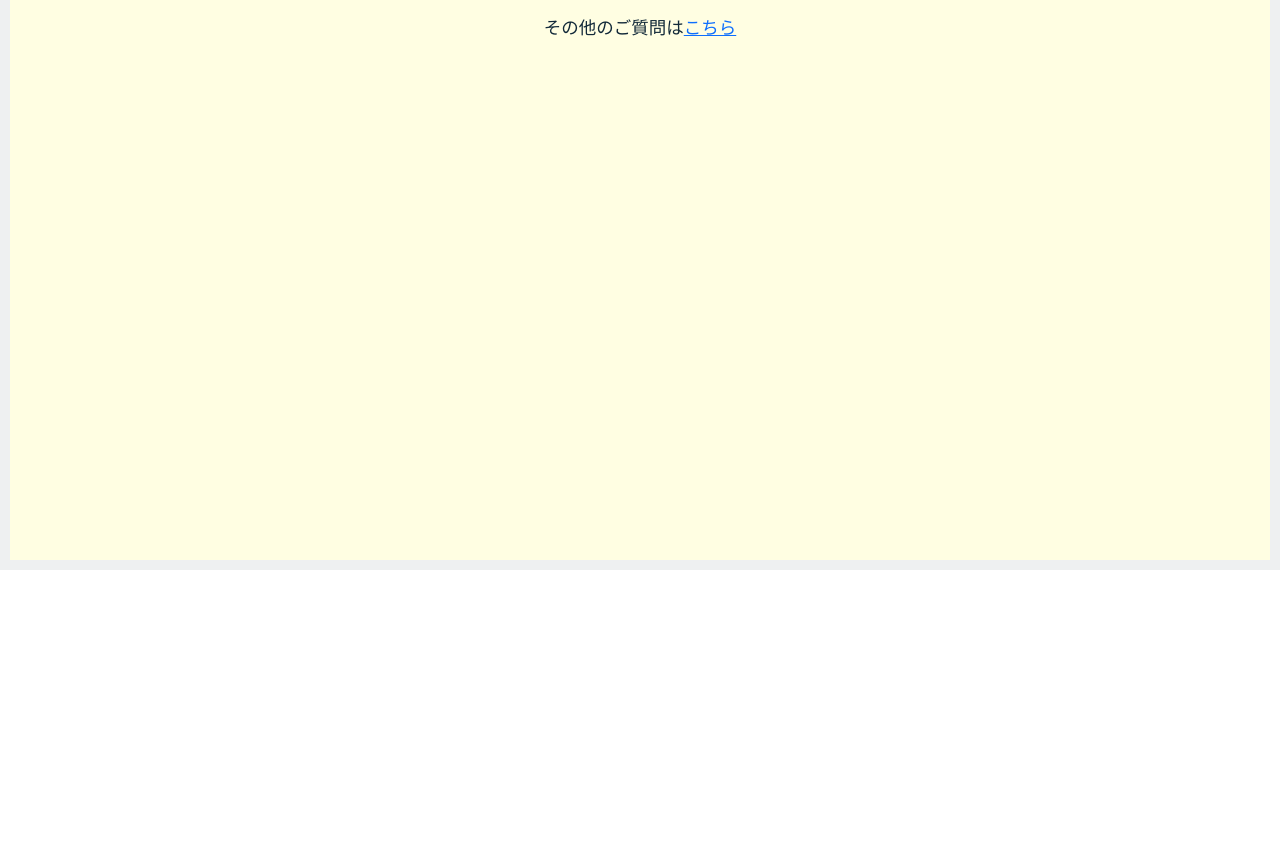
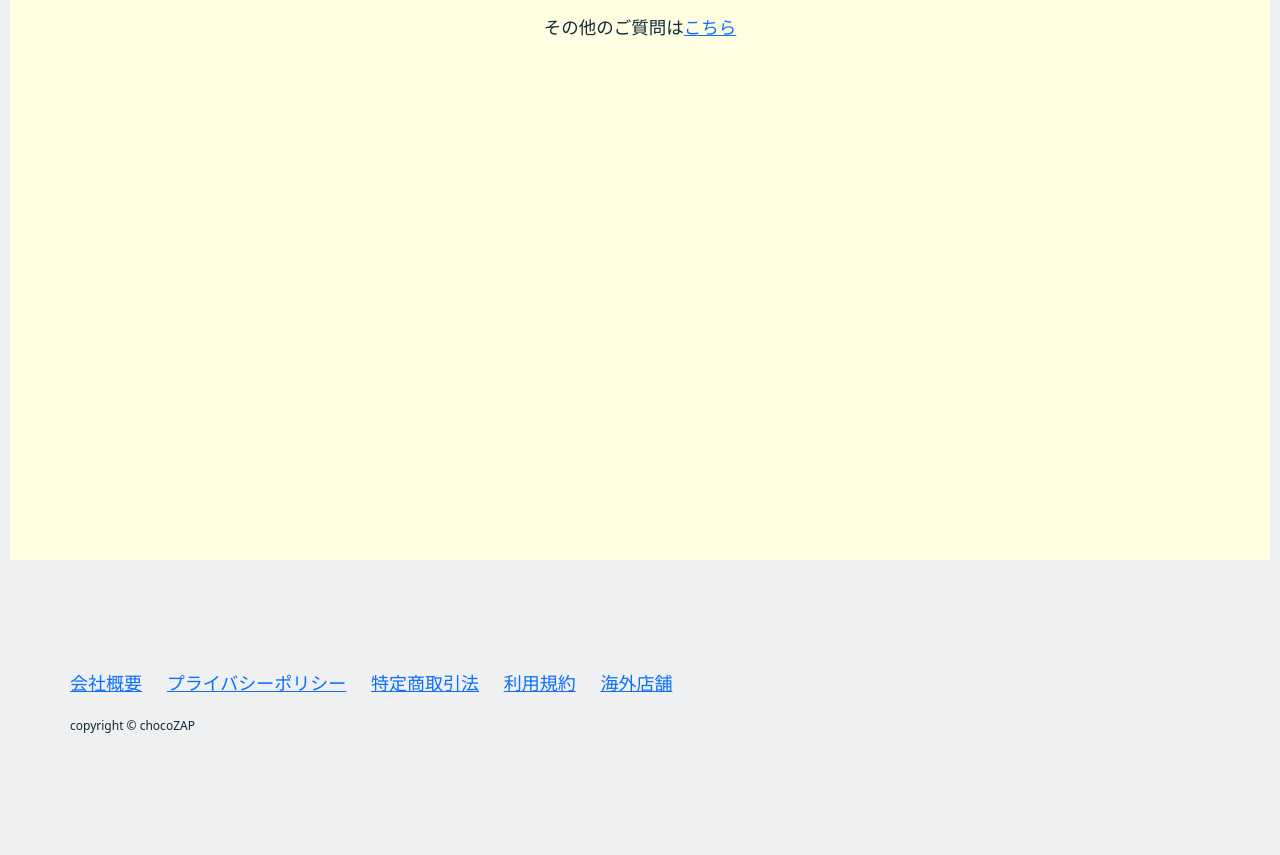
Before and after one commit to INOkp/2024_RizapGroup_Intern_copy, a plain HTML site: page LP/index.html in a window 1280 px wide. Shown: the part 3271-4126 px from the top of the page. Before the commit the page ends 3841 px from the top, so only its background shows below. Drawn offline with nearby package versions, Linux system fonts and the light colour scheme.

Commit message:
#45 フッターを作成

```diff
--- a/LP/index.css
+++ b/LP/index.css
@@ -257,3 +257,20 @@ header {
   font-size: 300%;
   text-align: right;
 }
+
+footer {
+  background-color: #EEF0F1;
+  color: #122939;
+  text-align: left;
+  font-size: 1.8rem;
+  padding: 100px 40px;
+}
+
+footer a{
+  margin: 20px 10px;
+}
+
+footer p{
+  font-size: 1.2rem;
+  margin: 20px 30px;
+}
--- a/LP/index.html
+++ b/LP/index.html
@@ -293,5 +293,13 @@
       <li class="banner-tempo"><a href="https://chocozap.jp/studios/search/area?_gl=1%2ab00o6t%2a_gcl_aw%2aR0NMLjE3MjM5NDE4MDUuQ2owS0NRandsSUcyQmhDNEFSSXNBREJncFZSUUw4WGItaHY4WmVyNnJJUENIM1hPdjdaZl8tUVNNbjZPN241LTB4LTUzM0lvUmxEekFEOGFBa2thRUFMd193Y0I.%2a_gcl_au%2aMTM2MDM2MzY2Ni4xNzIzNzkyMTA3%2a_ga%2aMTg2NzEyODkyOS4xNzIzNzkyMTA3%2a_ga_GQCE0L4WC2%2aMTcyMzk0MTQwMC43LjEuMTcyMzk0MTgwNC42MC4wLjA."><img src="images/text_search.svg" width="147" height="32" alt="店舗検索"><a></li>
     </ul>
   </div>
+  <footer>
+    <a href="https://rizap.co.jp/about">会社概要</a>
+    <a href="https://rizap.co.jp/privacy">プライバシーポリシー</a>
+    <a href="https://chocozap.jp/_common/pdf/ec.pdf">特定商取引法</a>
+    <a href="https://rizap.co.jp/term">利用規約</a>
+    <a href="https://chocozap-global.com/">海外店舗</a>
+    <p>copyright © chocoZAP</p>
+  </footer>
   </body>
 </html>
```
